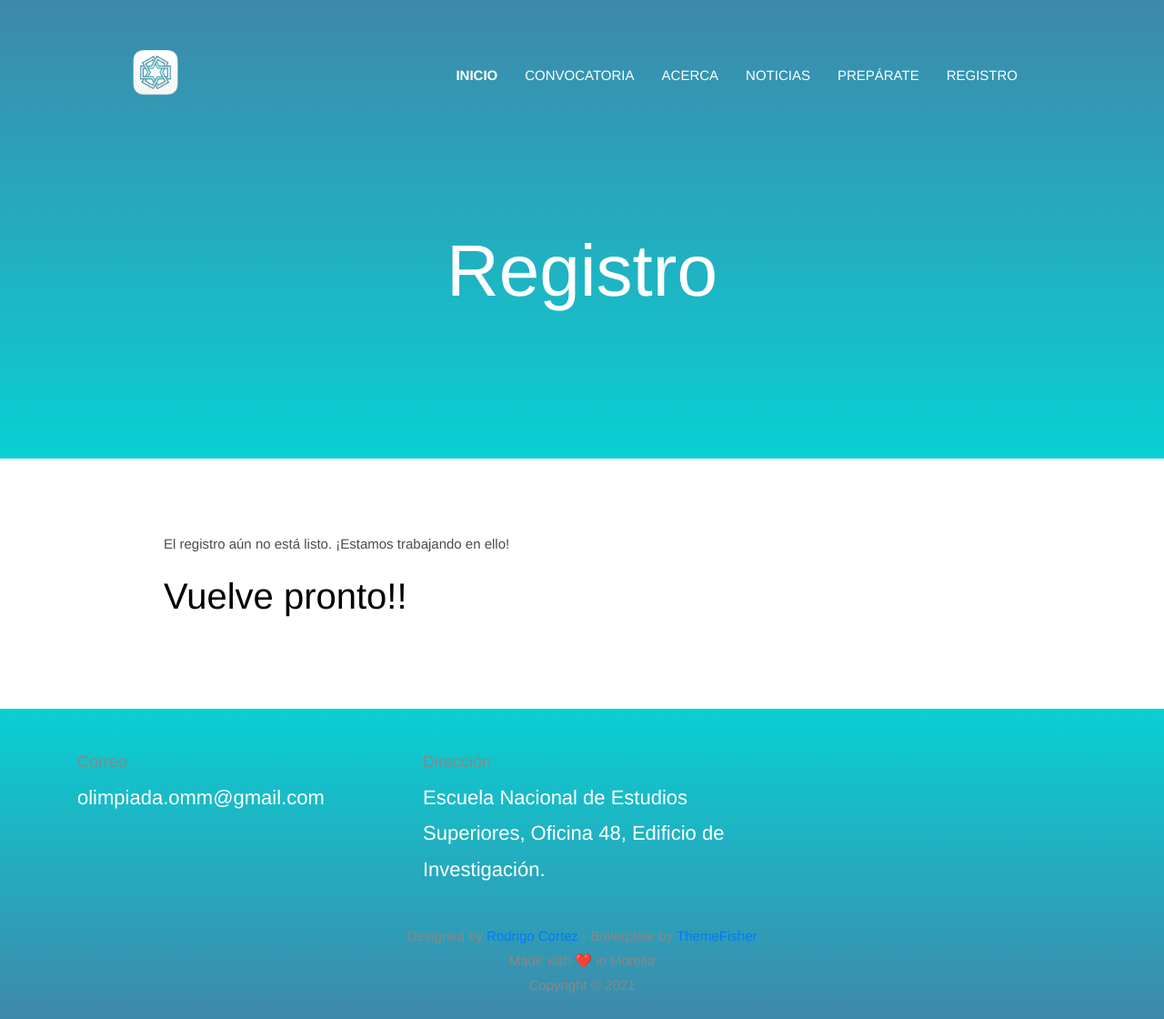
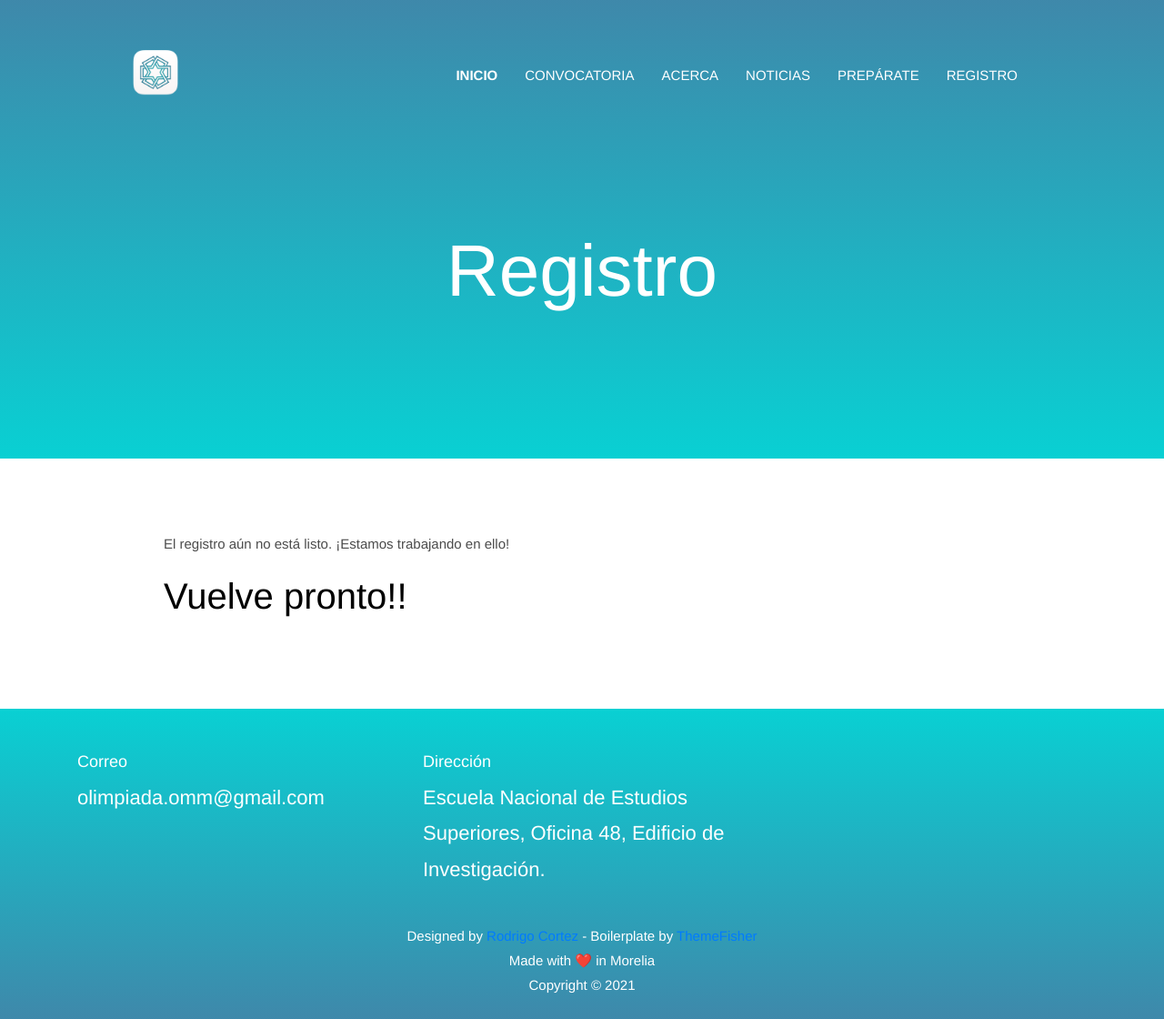
Before and after one commit to OlimpiadaMatematicasMichoacan/WOMM, a Jekyll site: the page built from _pages/registro.md, in a window 1280 px wide and 1120 px high. Shown: the whole window at 91% size. Built offline with Jekyll 4.4.1, drawn with Linux system fonts in a browser that asks for light colours.

Commit message:
Update footer.html

```diff
--- a/_includes/footer.html
+++ b/_includes/footer.html
@@ -4,19 +4,19 @@
     <div class="container">
       <div class="row">
         <div class="col-md-4">
-          <h5 class="text-light">Correo</h5>
+          <h5 class="text-white">Correo</h5>
           <p class="text-white paragraph-lg font-secondary">{{ site.data.settings.email }}</p>
         </div>
 
         <div class="col-md-4">
-          <h5 class="text-light">Dirección</h5>
+          <h5 class="text-white">Dirección</h5>
           <p class="text-white paragraph-lg font-secondary">{{ site.data.settings.address }}</p>
         </div>
       </div>
     </div>
   </div>
   <div class="text-center py-4">
-    <p class="text-light mb-0">{{site.data.settings.copyright}}</p>
+    <p class="text-white mb-0">{{site.data.settings.copyright}}</p>
   </div>
 </footer>
 <!-- /footer -->
```
